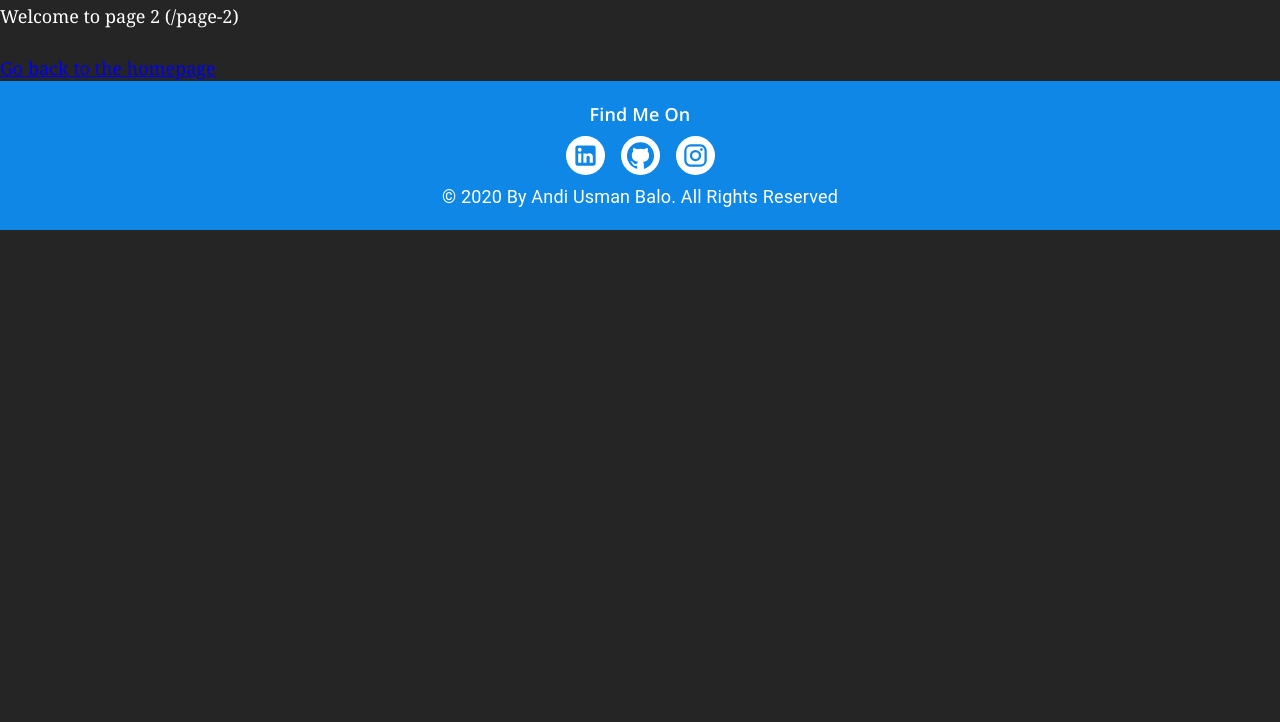
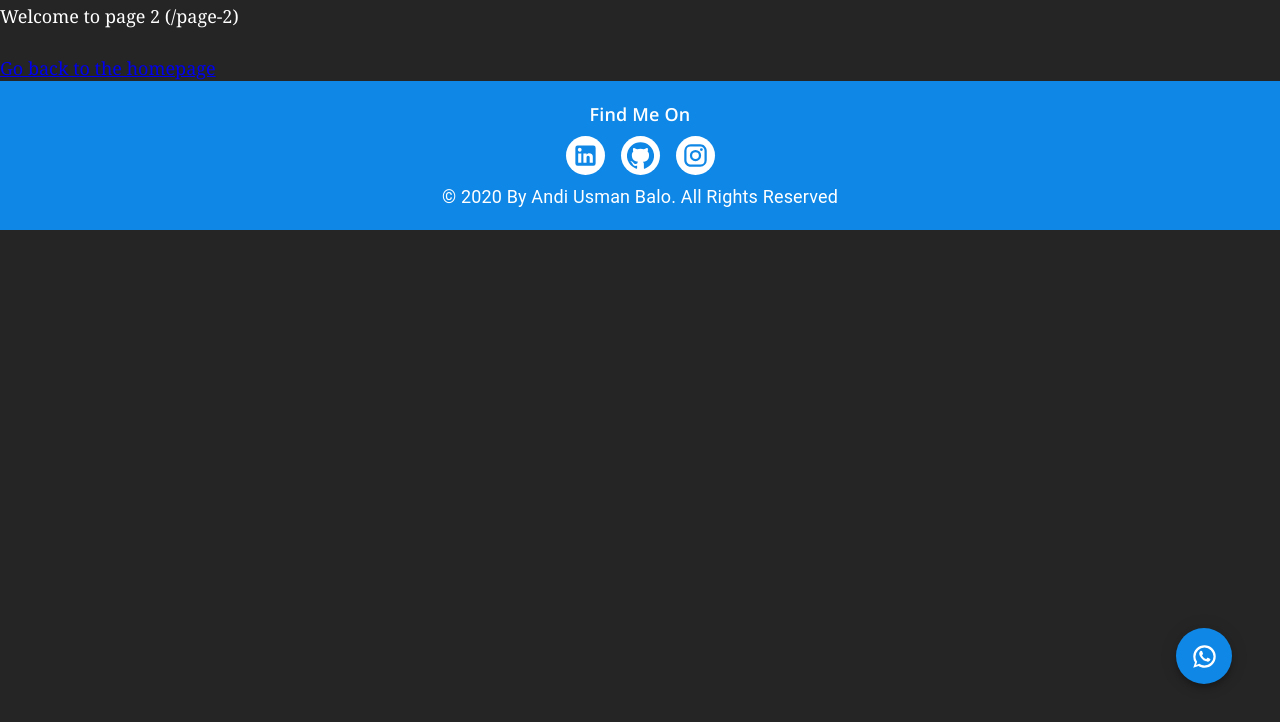
Before and after one commit to andibalo/andibalo.github.io, a Gatsby site: page /page-2 in a window 1280 px wide. Shown: the part 68-790 px from the top of the page. Built offline with nearby package versions, Linux system fonts and the light colour scheme; Gatsby itself is replaced by a stand-in of ours.

Commit message:
added floating WA button.

```diff
--- a/gatsby-config.js
+++ b/gatsby-config.js
@@ -30,13 +30,6 @@ module.exports = {
         path: `${__dirname}/src/images/`,
       },
     },
-    {
-      resolve: `gatsby-source-filesystem`,
-      options: {
-        name: `portfolio`,
-        path: `${__dirname}/src/images/portfolio`,
-      },
-    },
     `gatsby-transformer-sharp`,
     `gatsby-plugin-sharp`,
     {
@@ -48,7 +41,7 @@ module.exports = {
         background_color: `#663399`,
         theme_color: `#663399`,
         display: `minimal-ui`,
-        icon: `src/images/logonew.png`, // This path is relative to the root of the site.
+        icon: `src/images/logonew1.png`, // This path is relative to the root of the site.
       },
     },
     // this (optional) plugin enables Progressive Web App + Offline functionality
--- a/src/components/Hero.js
+++ b/src/components/Hero.js
@@ -112,7 +112,7 @@ const useStyles = makeStyles(theme => ({
 const Hero = ({ logo }) => {
     const data = useStaticQuery(graphql`
     query {
-        logoMobile: file(relativePath: { eq: "logonew.png" }) {
+        logoMobile: file(relativePath: { eq: "logonew1.png" }) {
         childImageSharp {
             fixed(width: 250) {
             ...GatsbyImageSharpFixed
--- a/src/components/layout.js
+++ b/src/components/layout.js
@@ -10,15 +10,50 @@ import PropTypes from "prop-types"
 
 import Footer from './Footer'
 import "./layout.css"
+import Fab from '@material-ui/core/Fab';
+import WhatsAppIcon from '@material-ui/icons/WhatsApp';
+import { makeStyles } from '@material-ui/core/styles'
+
+const useStyles = makeStyles(theme => ({
+  waBtn: {
+    position: 'fixed',
+    bottom: theme.spacing(6),
+    right: theme.spacing(6),
+    background: '#0F87E6',
+    zIndex: '10',
+    '& svg': {
+      color: 'white'
+    },
+    '&:hover': {
+      background: '#0e73c3'
+    },
+
+    [theme.breakpoints.down(768)]: {
+      bottom: theme.spacing(4),
+      right: theme.spacing(4),
+    }
+  }
+}))
 
 
+const redirectWa = (phoneNumber, message) => {
+
+  window.open(`https://api.whatsapp.com/send?phone=${phoneNumber}&text=${message}`, '_blank')
+}
 
 const Layout = ({ children }) => {
 
+  const classes = useStyles()
+
+  const phoneNumber = '6285226062116'
+  const message = 'Halo, Saya tertarik untuk memulai proyek dengan anda. Boleh bicara lebih lanjut?'
 
   return (
     <>
       <main>{children}</main>
+      <Fab className={classes.waBtn} size="large" onClick={e => redirectWa(phoneNumber, message)}>
+        <WhatsAppIcon />
+      </Fab>
       <Footer />
     </>
   )
```
Also changed, not shown: src/components/Works.js (+6 -4 lines), src/pages/index.js (+5 -2 lines), src/images/logonew1.png (renamed from src/images/logonew.png).
